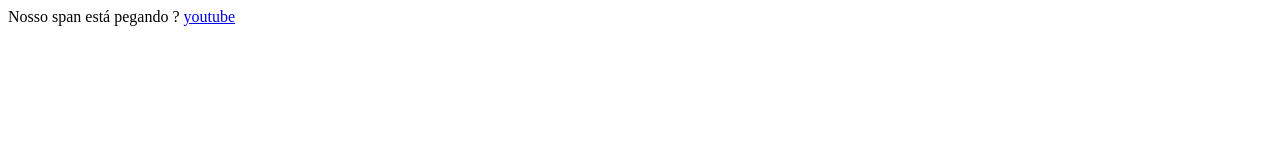
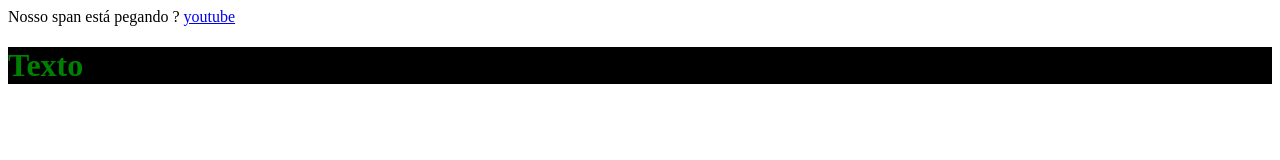
Before and after one commit to eraldo06/Estudo-JavaSript, a plain HTML site: page aulas-dom/modificação/index.html in a window 1280 px wide. Drawn offline with Linux system fonts and the light colour scheme.

Commit message:
modificando o css pelo javascript

```diff
--- a/aulas-dom/modificação/index.html
+++ b/aulas-dom/modificação/index.html
@@ -12,6 +12,8 @@
 
     <a href="https://www.youtube.com">youtube</a>
 
+    <h1 id="primeiroh1">Texto</h1>
+
 </body>
 <script src="./index.js"></script>
 </html>
--- a/aulas-dom/modificação/index.js
+++ b/aulas-dom/modificação/index.js
@@ -13,3 +13,10 @@ paiDoElementoP.replaceChild(umSpan, elementoP) // o p foi substituído pelo o no
 
 let linkYT = document.querySelector("a"); // está adicionando o a na variavel
 linkYT.setAttribute("href","https://www.youtube.com/watch?v=srhVCrcx2uw/"); // está modificando o link do href
+
+
+// modificando o css
+
+    let primeiroh1 = document.getElementById("primeiroh1"); // pegando o h1
+    primeiroh1.style.color = 'green'; // mudando a cor do g1
+    primeiroh1.style.background = 'black'; // mudando o fundo do h1
```
